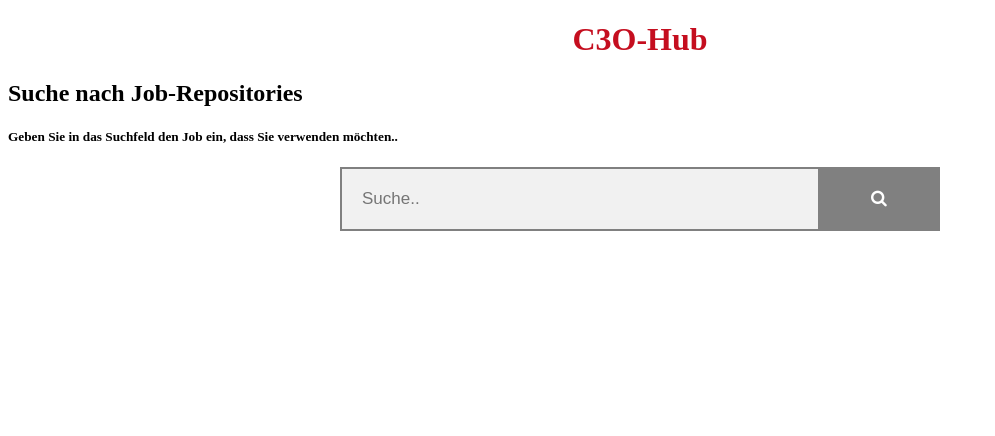
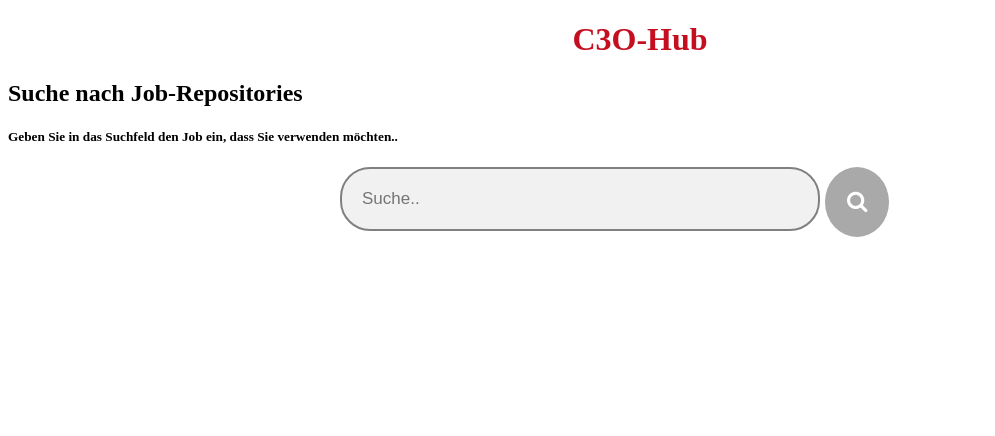
Before and after one commit to RunoXa/c3oHub, a FastAPI app: page / in a window 1280 px wide. Shown: the top 436 px of the page, without its empty margins (0-995 px from the left). Run offline with FastAPI, Linux system fonts and the light colour scheme.

Commit message:
- Suchfeld rund gemacht - css Anpassungen

```diff
--- a/static/css/index.css
+++ b/static/css/index.css
@@ -14,29 +14,29 @@
     float: left;
     width: 80%;
     background: #f1f1f1;
+    border-radius: 30px 30px 30px 30px;
 }
 
 form.example input[type=text]:focus {
-        border: 2px solid #8a0e19;
+    border: 2px solid #C50E1F;
     outline: none;
 }
 
 form.example button {
     float: left;
-        width: 20%;
     padding: 20px;
-        background: grey;
+    background: #a9a9a9;
     color: white;
-        font-size: 17px;
-        border: 2px solid grey;
-        border-left: none;
+    font-size: 22px;
+    border: 2px solid #a9a9a9;
     cursor: pointer;
+    border-radius: 50%;
+    margin-left: 5px;
 }
 
 form.example button:hover {
-        background: #8a0e19;
-        border: 2px solid #8a0e19;
-        border-left: none;
+    background: #C50E1F;
+    border: 2px solid #C50E1F;
 }
 
 /* Clear floats */
```
Lines whose indentation alone changed are shown as unchanged.
